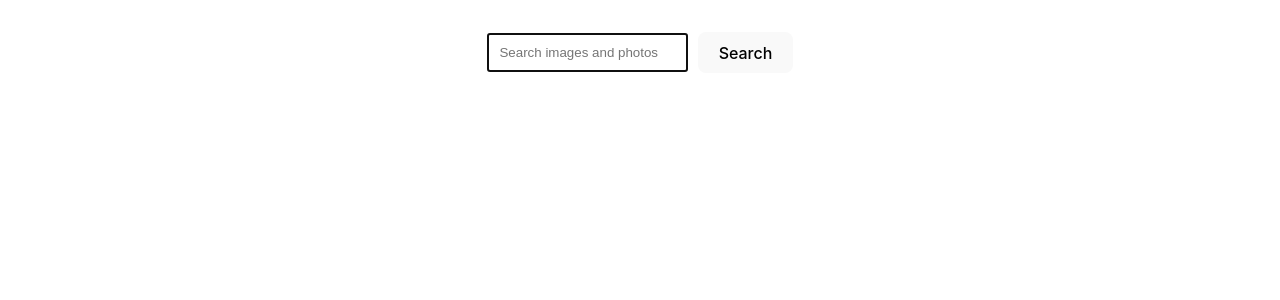
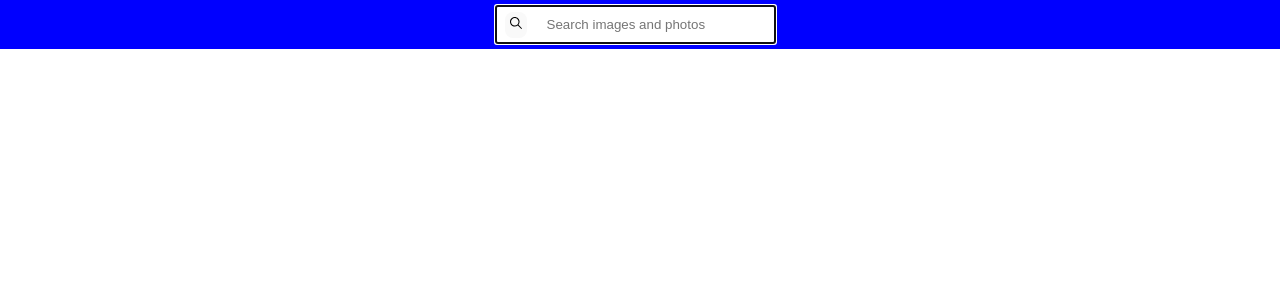
Before and after one commit to sno0wi/goit-react-hw-04, a React (Vite) app: page / in a window 1280 px wide. Shown: the top 300 px of the page. Built offline with nearby package versions, Linux system fonts and the light colour scheme.

Commit message:
add styles

```diff
--- a/package.json
+++ b/package.json
@@ -15,6 +15,7 @@
     "react": "^18.2.0",
     "react-dom": "^18.2.0",
     "react-hot-toast": "^2.4.1",
+    "react-icons": "^5.0.1",
     "react-loader-spinner": "^6.1.6",
     "react-modal": "^3.16.1"
   },
--- a/src/App.css
+++ b/src/App.css
@@ -1,6 +1,9 @@
 #root {
-  max-width: 1280px;
   margin: 0 auto;
-  padding: 2rem;
+  padding: 0;
+  flex-direction: column;
   text-align: center;
+  display: flex;
+  align-items: flex-start;
+  width: 100%;
 }
--- a/src/components/LoadMoreBtn/LoadMoreBtn.jsx
+++ b/src/components/LoadMoreBtn/LoadMoreBtn.jsx
@@ -1,4 +1,5 @@
 import React, { useState } from "react";
+import css from "./LoadMoreBtn.module.css";
 
 const LoadMoreBtn = ({ loadMore }) => {
   const [isLoading, setIsLoading] = useState(false);
@@ -15,9 +16,11 @@ const LoadMoreBtn = ({ loadMore }) => {
 
   return (
     <React.Fragment>
-      <button type="button" onClick={handleClick}>
-        {isLoading ? "Loading..." : "Load More"}
-      </button>
+      <div className={css.wrapperBtn}>
+        <button type="button" onClick={handleClick}>
+          {isLoading ? "Loading..." : "Load More"}
+        </button>
+      </div>
     </React.Fragment>
   );
 };
--- a/src/components/LoadMoreBtn/LoadMoreBtn.module.css
+++ b/src/components/LoadMoreBtn/LoadMoreBtn.module.css
@@ -0,0 +1,4 @@
+.wrapperBtn {
+    width: 100%;
+    margin-bottom: 20px;
+}
--- a/src/components/SearchBar/SearchBar.jsx
+++ b/src/components/SearchBar/SearchBar.jsx
@@ -1,6 +1,7 @@
 import { useRef } from "react";
 import toast, { Toaster } from "react-hot-toast";
-import css from "./SearchBtn.module.css";
+import { IoIosSearch } from "react-icons/io";
+import css from "./SearchBar.module.css";
 
 const SearchBar = ({ handleSubmit }) => {
   const inputRef = useRef(null);
@@ -16,11 +17,16 @@ const SearchBar = ({ handleSubmit }) => {
   };
 
   return (
-    <header>
+    <header className={css.header}>
       <div>
         <Toaster position="top-center" reverseOrder={false} />
       </div>
       <form onSubmit={onHandleSubmit} className={css.searchForm}>
+        <div className={css.searchContainer}>
+          <button type="submit" className={css.searchBtn}>
+            <IoIosSearch />
+          </button>
+
           <input
             className={css.searchInput}
             type="text"
@@ -29,7 +35,9 @@ const SearchBar = ({ handleSubmit }) => {
             placeholder="Search images and photos"
             ref={inputRef}
           />
-        <button type="submit">Search</button>
+        </div>
+
+        {/*  */}
       </form>
     </header>
   );
--- /dev/null
+++ b/src/components/SearchBar/SearchBar.module.css
@@ -0,0 +1,31 @@
+.header {
+    display: flex;
+    align-items: center;
+    justify-content: center;
+    width: 100%;
+    background-color: blue;
+    padding: 5px 0;
+}
+
+.searchForm {
+    display: flex;
+    justify-content: center;
+    align-items: center;
+}
+
+.searchInput {
+    margin-right: 10px;
+    padding: 10px 50px;
+}
+
+.searchContainer {
+    position: relative;
+}
+
+.searchBtn {
+    position: absolute;
+    left: 10px;
+    top: 50%;
+    transform: translateY(-50%);
+    padding: 2px;
+}
--- a/src/components/SearchBar/SearchBtn.module.css
+++ /dev/null
@@ -1,10 +0,0 @@
-.searchForm {
-    display: flex;
-    justify-content: center;
-    align-items: center;
-}
-
-.searchInput {
-    margin-right: 10px;
-    padding: 10px;
-}
```
Also changed, not shown: 2 other files (tests, documents, lock files or other folders). Lines whose indentation alone changed are shown as unchanged.
